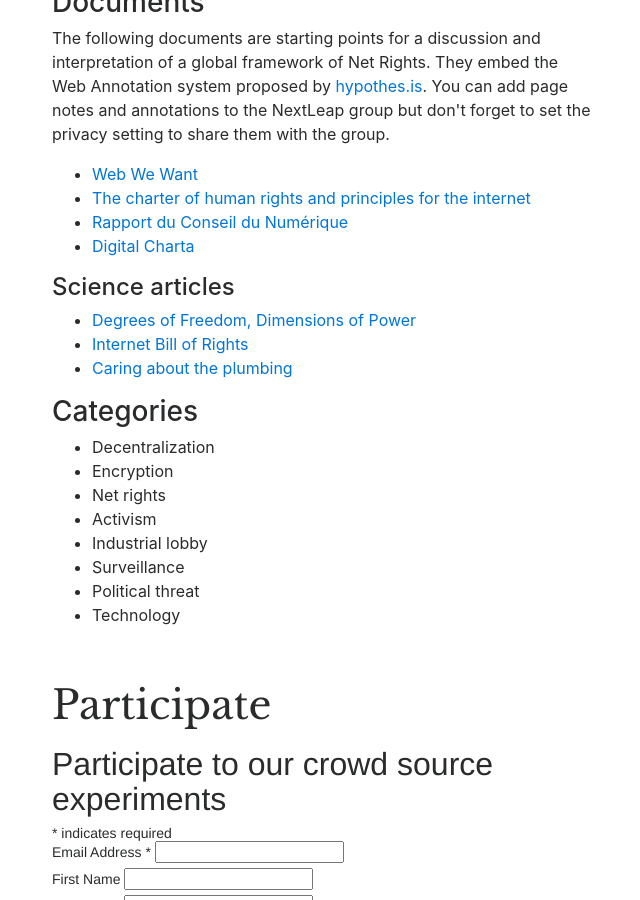
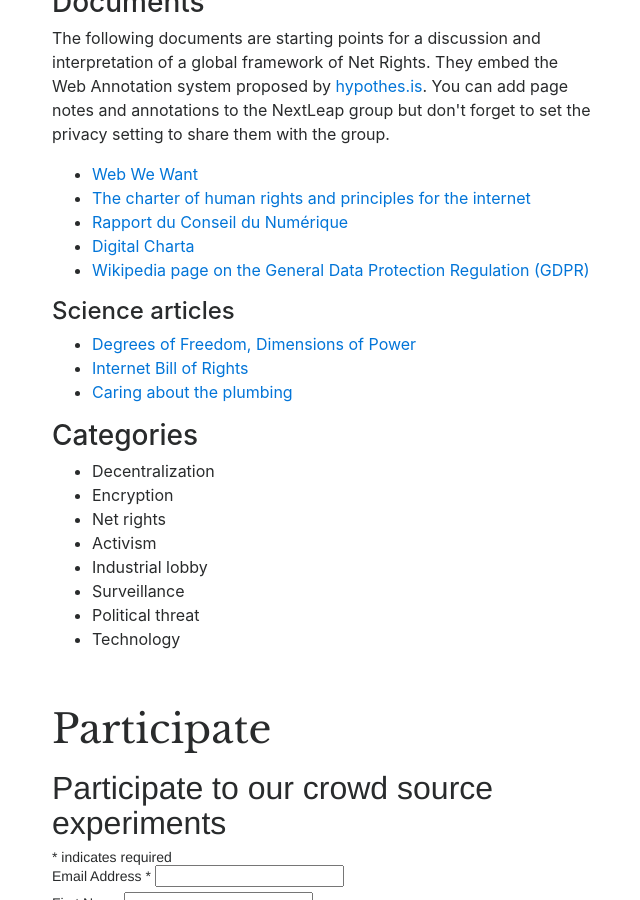
Before and after one commit to nextleap-project/nextleap-website, a Jekyll site: the page built from _projects/rights.md, in a window 1280 px wide and 900 px high, scrolled down 478 px. Shown: the whole window, without its empty margins (33-673 px from the left). Built offline with Jekyll 4.4.1, drawn with Linux system fonts in a browser that asks for light colours; nearby versions of some CDN libraries; comment, search, counter and statistics services are not loaded.

Commit message:
Add link to GDPR to netrights page

```diff
--- a/_projects/rights.md
+++ b/_projects/rights.md
@@ -40,6 +40,9 @@ The goal of this part of the project is understand and popularize the emerging i
 <li><a href="https://via.hypothes.is/http://www2.assemblee-nationale.fr/static/14/numerique/numerique_rapport.pdf#annotations:TrrkxjDSEeeuO5cxMQ9ztg">Rapport du Conseil du Numérique</a></li>
 
 <li><a href="https://via.hypothes.is/https://digitalcharta.eu/#annotations:ZEia6jDSEeef9Gsz7rO3qw">Digital Charta</a></li>
+
+<li><a href="https://via.hypothes.is/https://en.wikipedia.org/wiki/General_Data_Protection_Regulation">Wikipedia page on the General Data Protection Regulation (GDPR)</a></li>
+
 </ul>
 
 <h4 id="sciencearticles">Science articles</h4>
```
Also changed, not shown: 1 other file.
